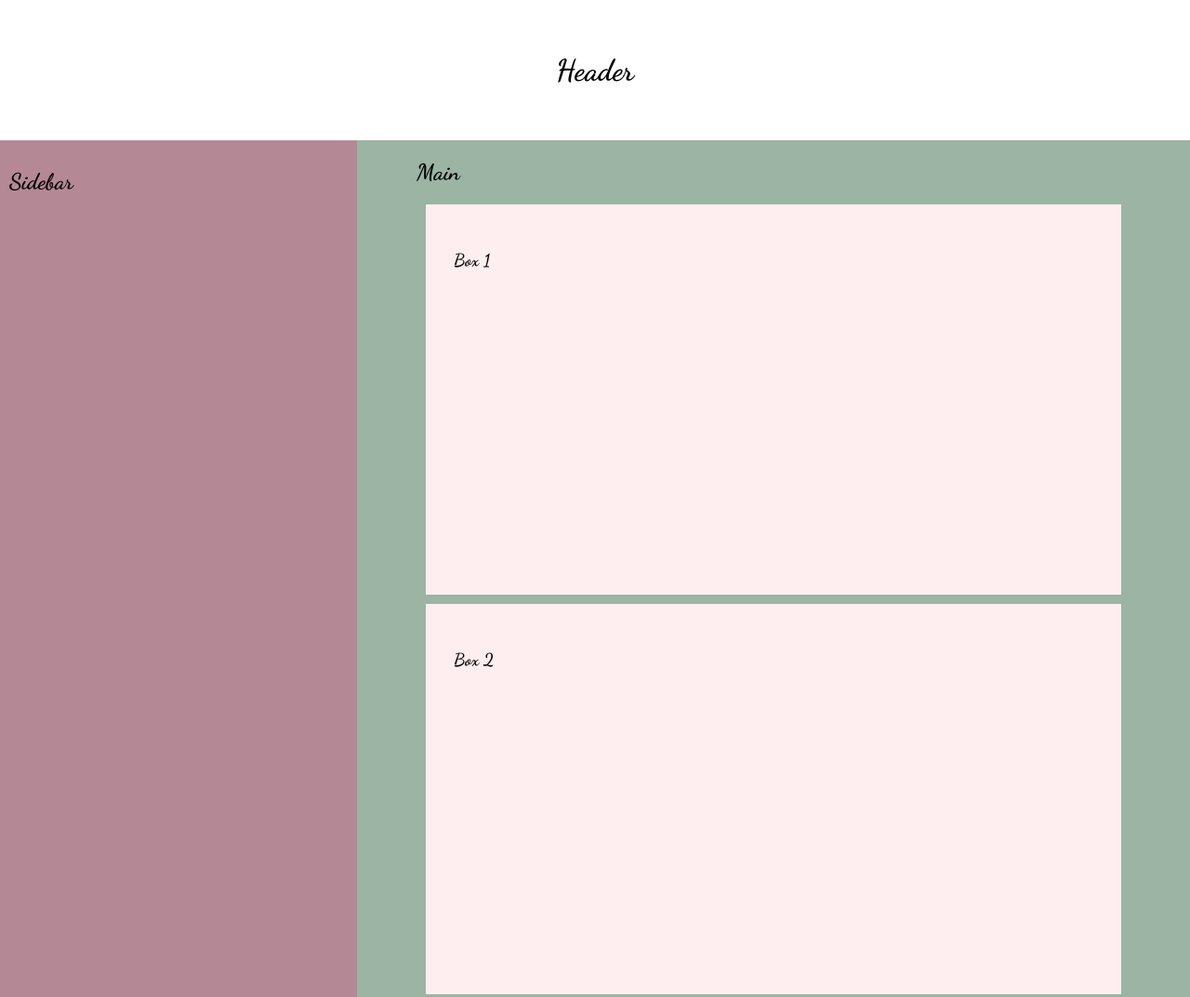
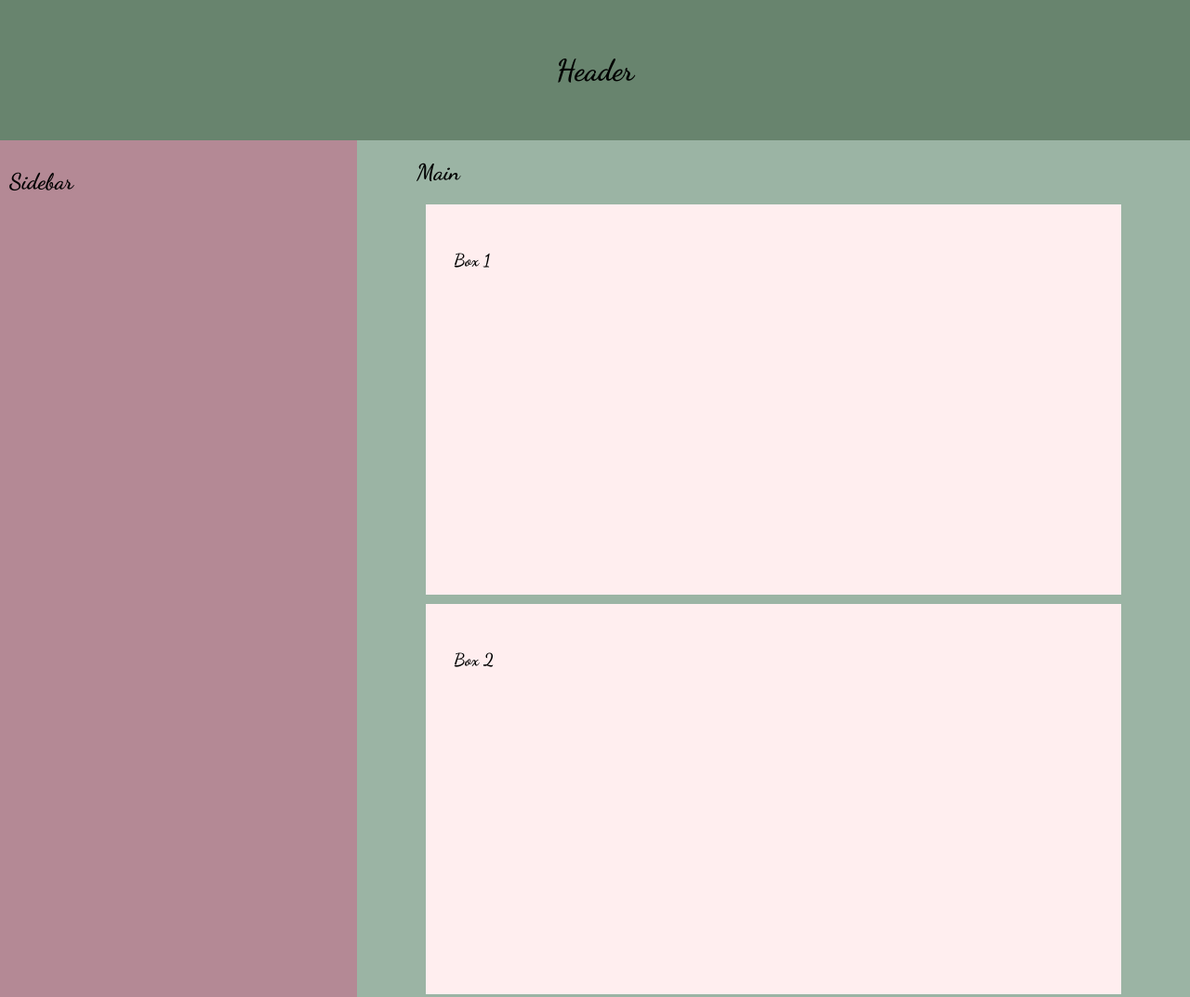
Before and after one commit to CorruptedCorvus/jennys-website, a plain HTML site: page index.html in a window 1280 px wide. Shown: the top 1073 px of the page at 93% size. Drawn offline with Linux system fonts and the light colour scheme.

Commit message:
removed background

```diff
--- a/css/style.css
+++ b/css/style.css
@@ -14,7 +14,6 @@ body {
 }
 
 .navbar {
-    background-image: url("paper.gif")
     background-color: rgb(104, 132, 110) ;
     padding: 30px !important;
 
```
